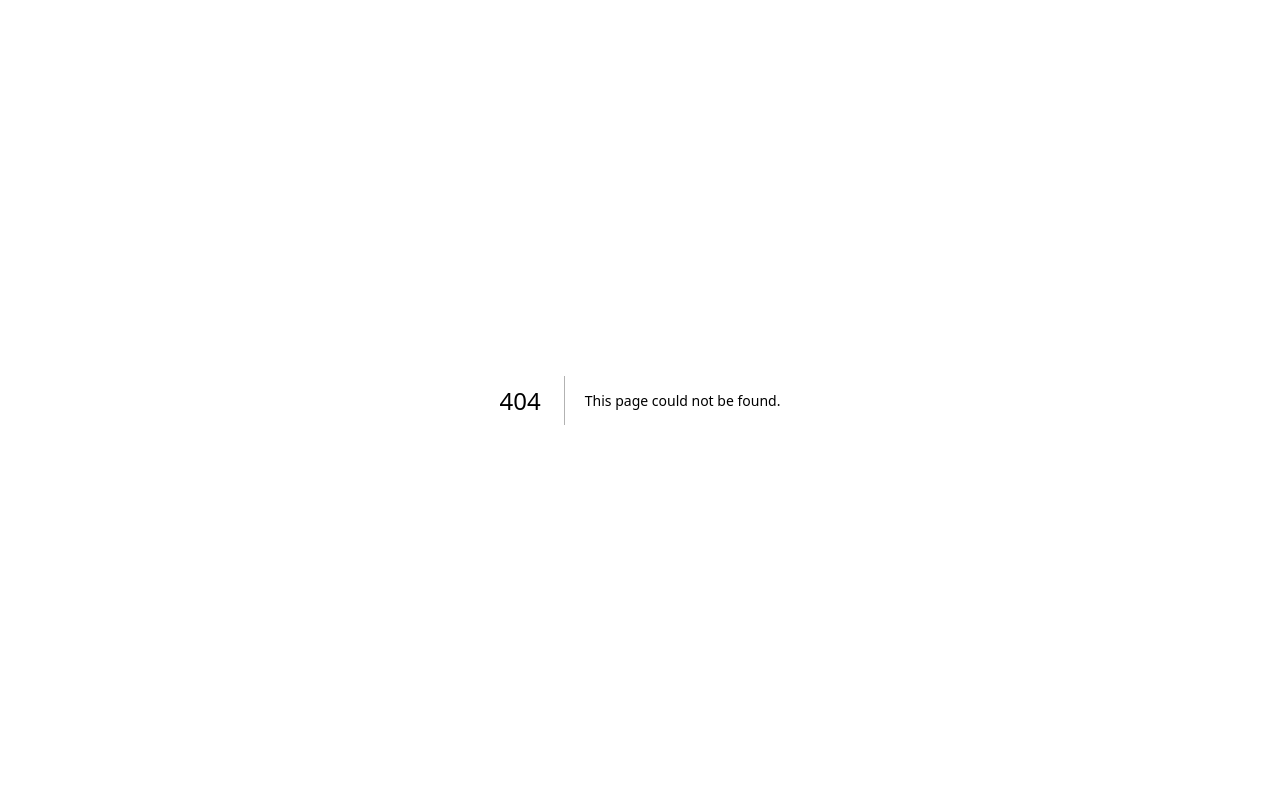
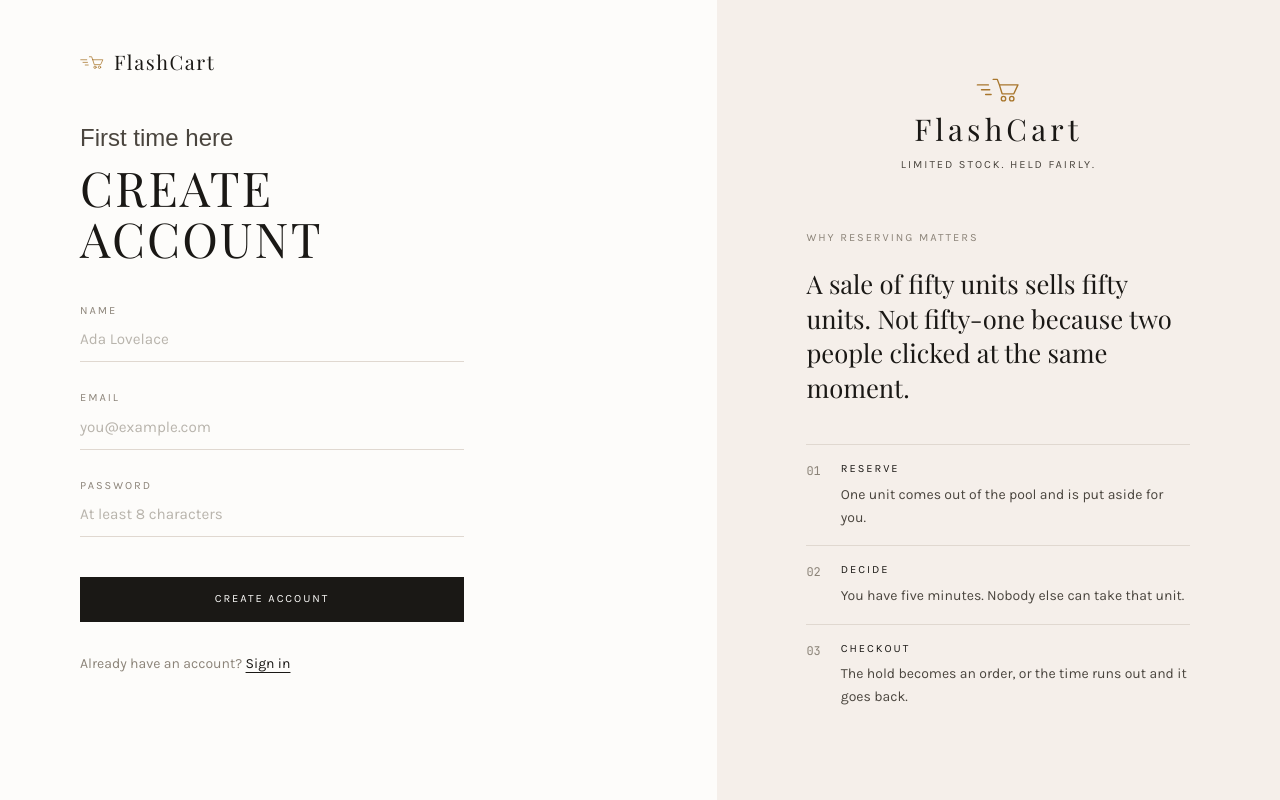
Before and after one commit to Yashseth2710/Flashcart, a Next.js app in the folder frontend/: page /register in a window 1280 px wide. Before the commit this address had no page. Built offline with nearby package versions, Linux system fonts and the light colour scheme; no server answers; a web font is replaced by a local one.

Commit message:
Add the sign in and create account pages
Anyone already signed in is sent to the storefront rather than shown a form they
have no use for.

```diff
--- /dev/null
+++ b/frontend/src/app/(auth)/login/page.tsx
@@ -0,0 +1,50 @@
+"use client";
+
+import { AuthForm } from "@/components/auth/auth-form";
+import { AuthLayout } from "@/components/auth/auth-layout";
+import { RedirectWhenSignedIn } from "@/components/auth/redirect-when-signed-in";
+import { HowHoldingWorks } from "@/components/auth/how-holding-works";
+import { Field } from "@/components/ui/field";
+import { useLogin } from "@/hooks/use-session";
+import { loginSchema } from "@/lib/validation";
+
+export default function LoginPage() {
+  const { mutate, isPending, error } = useLogin();
+
+  return (
+    <>
+      <RedirectWhenSignedIn />
+      <AuthLayout eyebrow="Welcome back" title="Sign in" aside={<HowHoldingWorks />}>
+      <AuthForm
+        schema={loginSchema}
+        onSubmit={mutate}
+        isSubmitting={isPending}
+        error={error}
+        submitLabel="Sign in"
+        footer={{ prompt: "No account yet?", href: "/register", action: "Create one" }}
+      >
+        {(errors) => (
+          <>
+            <Field
+              label="Email"
+              name="email"
+              type="email"
+              autoComplete="email"
+              placeholder="you@example.com"
+              error={errors.email}
+            />
+            <Field
+              label="Password"
+              name="password"
+              type="password"
+              autoComplete="current-password"
+              placeholder="••••••••"
+              error={errors.password}
+            />
+          </>
+        )}
+      </AuthForm>
+      </AuthLayout>
+    </>
+  );
+}
--- /dev/null
+++ b/frontend/src/app/(auth)/register/page.tsx
@@ -0,0 +1,51 @@
+"use client";
+
+import { AuthForm } from "@/components/auth/auth-form";
+import { AuthLayout } from "@/components/auth/auth-layout";
+import { RedirectWhenSignedIn } from "@/components/auth/redirect-when-signed-in";
+import { HowHoldingWorks } from "@/components/auth/how-holding-works";
+import { Field } from "@/components/ui/field";
+import { useRegister } from "@/hooks/use-session";
+import { registrationSchema } from "@/lib/validation";
+
+export default function RegisterPage() {
+  const { mutate, isPending, error } = useRegister();
+
+  return (
+    <>
+      <RedirectWhenSignedIn />
+      <AuthLayout eyebrow="First time here" title="Create account" aside={<HowHoldingWorks />}>
+      <AuthForm
+        schema={registrationSchema}
+        onSubmit={mutate}
+        isSubmitting={isPending}
+        error={error}
+        submitLabel="Create account"
+        footer={{ prompt: "Already have an account?", href: "/login", action: "Sign in" }}
+      >
+        {(errors) => (
+          <>
+            <Field label="Name" name="name" autoComplete="name" placeholder="Ada Lovelace" error={errors.name} />
+            <Field
+              label="Email"
+              name="email"
+              type="email"
+              autoComplete="email"
+              placeholder="you@example.com"
+              error={errors.email}
+            />
+            <Field
+              label="Password"
+              name="password"
+              type="password"
+              autoComplete="new-password"
+              placeholder="At least 8 characters"
+              error={errors.password}
+            />
+          </>
+        )}
+      </AuthForm>
+      </AuthLayout>
+    </>
+  );
+}
```
